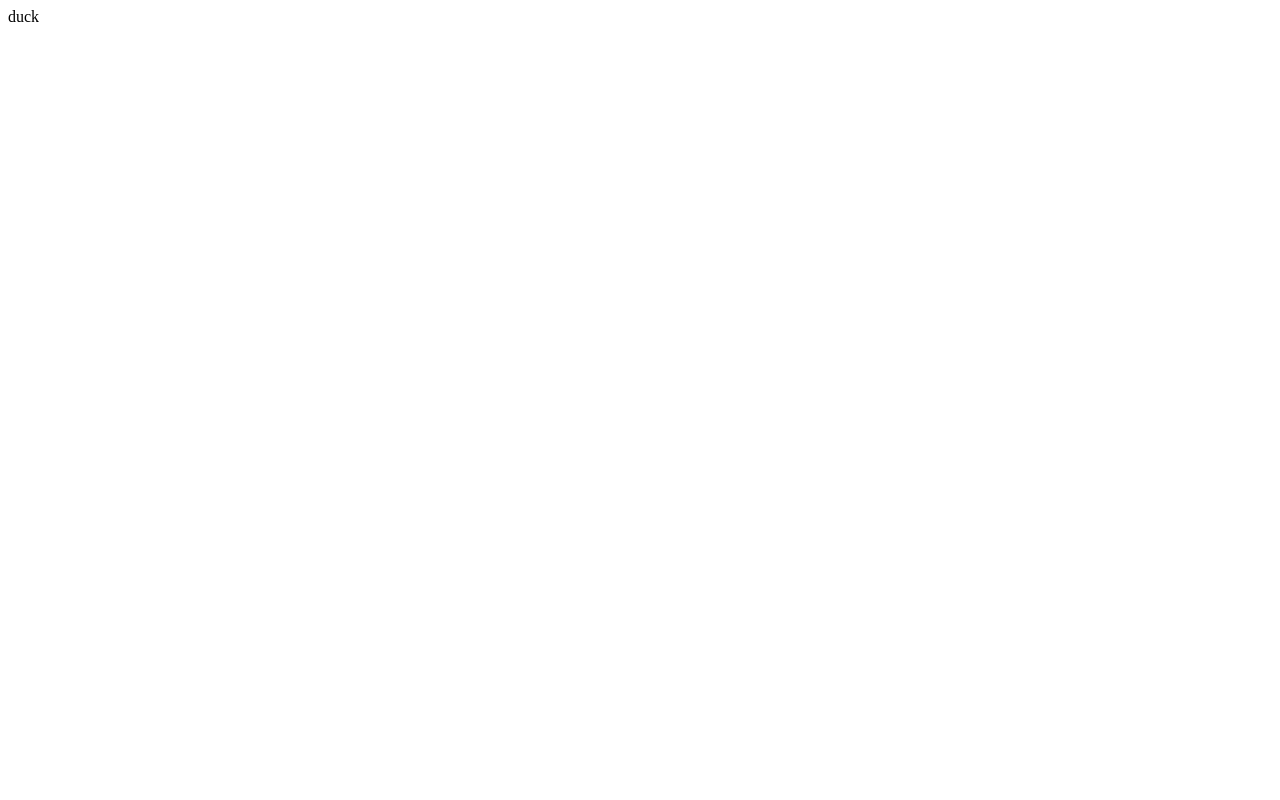
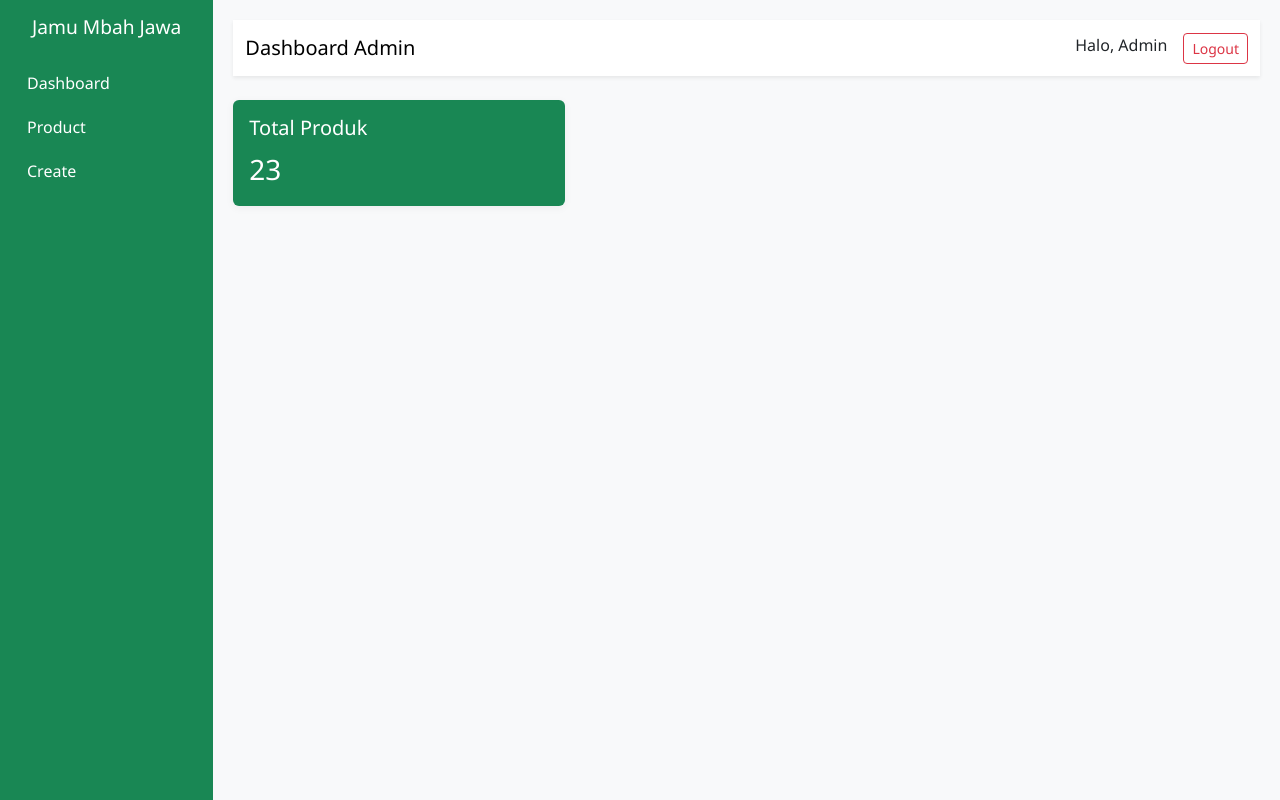
Before and after one commit to adamwahyuh/jamushop, a PHP site: page /pages/admin/ in a window 1280 px wide. Before the commit the page is almost empty. Run offline with PHP 8.4, Linux system fonts and the light colour scheme; data comes from the database, SQL or seed files in the repository.

Commit message:
Template dashboard admin

```diff
--- /dev/null
+++ b/asset/css/dashboard-admin.css
@@ -0,0 +1,30 @@
+body {
+    font-family: 'Segoe UI', sans-serif;
+    background-color: #f8f9fa;
+}
+.sidebar {
+    height: 100vh;
+    background-color: #198754;
+    color: #fff;
+}
+.sidebar a {
+    color: #ffffff;
+    text-decoration: none;
+    display: block;
+    padding: 10px 15px;
+}
+.sidebar a:hover {
+    background-color: #157347;
+}
+.sidebar h4 {
+    padding: 15px;
+    font-size: 1.2rem;
+    text-align: center;
+}
+.content {
+    padding: 20px;
+}
+.card {
+    border: none;
+    box-shadow: 0 2px 8px rgba(0,0,0,0.05);
+}
--- a/index.php
+++ b/index.php
@@ -38,9 +38,7 @@ if ($_SERVER['REQUEST_METHOD'] == 'POST') {
     <meta name="viewport" content="width=device-width, initial-scale=1.0">
     <title><?= $namaToko ?></title>
     <link rel="stylesheet" href="https://cdn.jsdelivr.net/npm/bootstrap-icons@1.13.1/font/bootstrap-icons.min.css">
-    <link rel="stylesheet" href="asset/css/navbar.css">
     <link rel="stylesheet" href="asset/css/index.css">
-    <link rel="stylesheet" href="asset/css/footer.css">
     <link rel="stylesheet" href="asset/css/global.css">
     <link rel="stylesheet" href="asset/css/card.css">
 </head>
--- a/pages/admin/index.php
+++ b/pages/admin/index.php
@@ -1 +1,55 @@
-duck
+<?php
+    include ("../../backend/koneksi.php");
+    include ("../../backend/call.php");
+?>
+
+<!DOCTYPE html>
+<html lang="id">
+<head>
+  <meta charset="UTF-8" />
+  <meta name="viewport" content="width=device-width, initial-scale=1.0" />
+  <title>Admin Dashboard | Toko Jamu</title>
+  <link href="https://cdn.jsdelivr.net/npm/bootstrap@5.3.3/dist/css/bootstrap.min.css" rel="stylesheet">
+    <link rel="stylesheet" href="../../asset/css/dashboard-admin.css">
+</head>
+<body>
+
+  <div class="container-fluid">
+    <div class="row">
+      <!-- Sidebar -->
+      <div class="col-md-2 sidebar d-flex flex-column">
+        <h4><?= $namaToko ?></h4>
+        <a href="#">Dashboard</a>
+        <a href="#">Product</a>
+        <a href="#">Create</a>
+      </div>
+        <!-- Sidebar -->
+      <div class="col-md-10 content">
+        <nav class="navbar navbar-expand-lg navbar-light bg-white mb-4 shadow-sm">
+          <div class="container-fluid">
+            <span class="navbar-brand">Dashboard Admin</span>
+            <div class="d-flex">
+              <span class="me-3">Halo, Admin</span>
+              <a href="#" class="btn btn-outline-danger btn-sm">Logout</a>
+            </div>
+          </div>
+        </nav>
+
+        <div class="row g-3">
+          <div class="col-md-4">
+            <div class="card text-white bg-success">
+              <div class="card-body">
+                <h5 class="card-title">Total Produk</h5>
+                <p class="card-text fs-3"><?= $totalBahan  ?></p>
+              </div>
+            </div>
+          </div>
+        </div>
+
+    </div>
+    </div>
+  </div>
+
+  <script src="https://cdn.jsdelivr.net/npm/bootstrap@5.3.3/dist/js/bootstrap.bundle.min.js"></script>
+</body>
+</html>
--- a/pages/components/footer.php
+++ b/pages/components/footer.php
@@ -1,3 +1,6 @@
+<head>
+    <link rel="stylesheet" href="../../asset/css/footer.css">
+</head>
 <div class="social">
     <p>Author : Adam Wahyu Hariyadi</p>
     <div class="social-links">
--- a/pages/components/navbar.php
+++ b/pages/components/navbar.php
@@ -1,6 +1,10 @@
+<head>
+    <link rel="stylesheet" href="../../asset/css/navbar.css">
+    <link rel="stylesheet" href="https://cdn.jsdelivr.net/npm/bootstrap-icons@1.13.1/font/bootstrap-icons.min.css">
+</head>
 <nav>
     <div class="logo">
-        <img src="../asset/img/ginger-tea.png" alt="Logo" height="50px">
+        <img src="../../asset/img/ginger-tea.png" alt="Logo" height="50px">
         <h2><?= $namaToko ?></h2>
     </div>
     <!-- // Search -->
```
